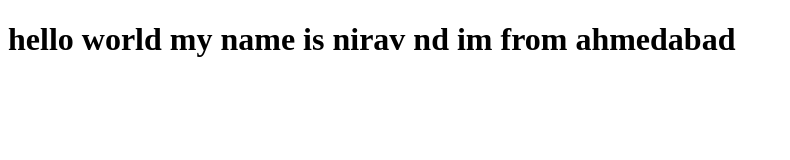
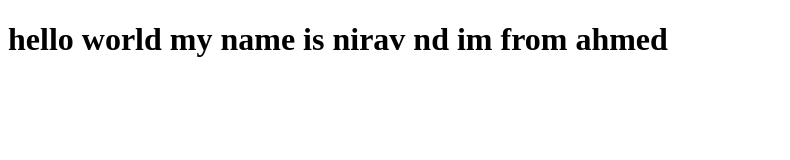
Before and after one commit to niravvcode/nirav, a plain HTML site: page index.html in a window 1280 px wide. Shown: the whole page, without its empty margins (0-790 px from the left). Drawn offline with Linux system fonts and the light colour scheme.

Commit message:
changes made

```diff
--- a/index.html
+++ b/index.html
@@ -8,7 +8,7 @@
 </head>
 
 <body>
-    <h1>hello world my name is nirav nd im from ahmedabad</h1>
+    <h1>hello world my name is nirav nd im from ahmed</h1>
 </body>
 
 </html>
```
